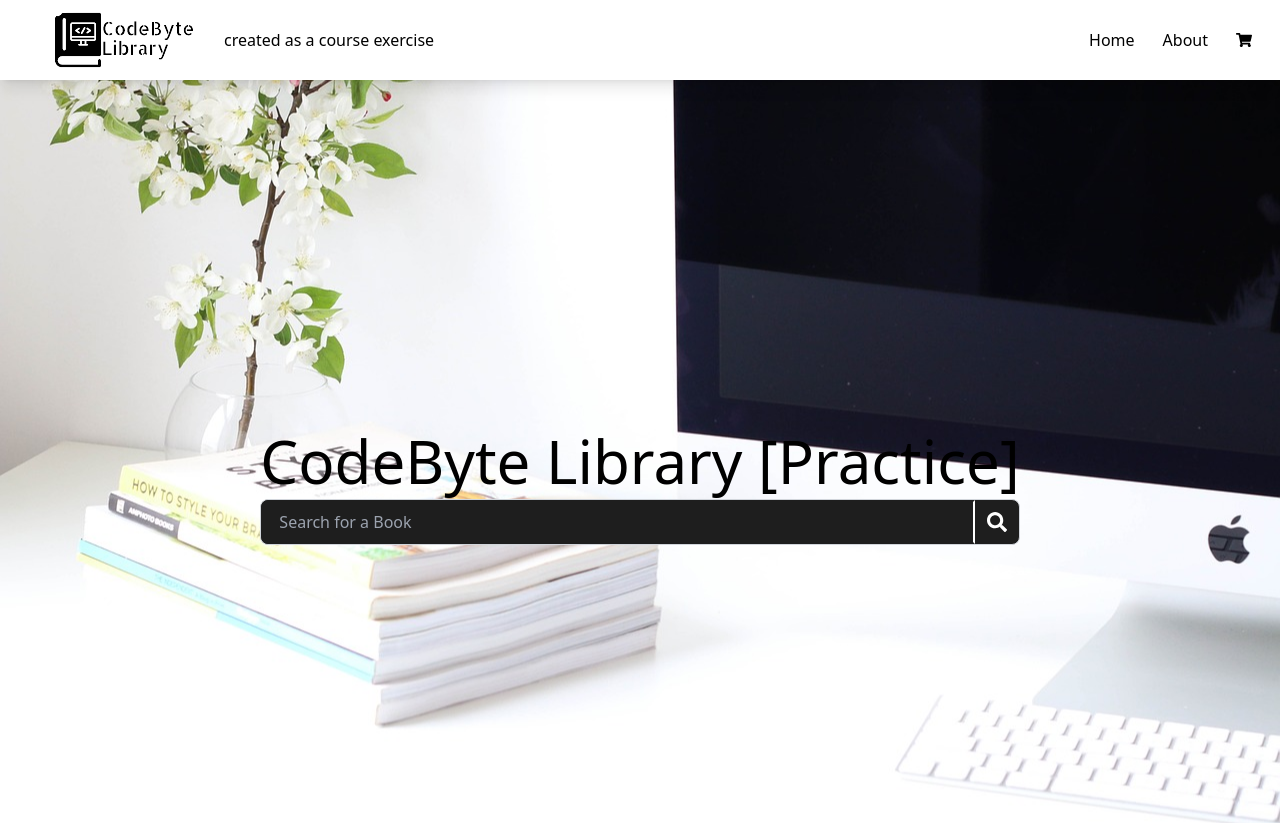
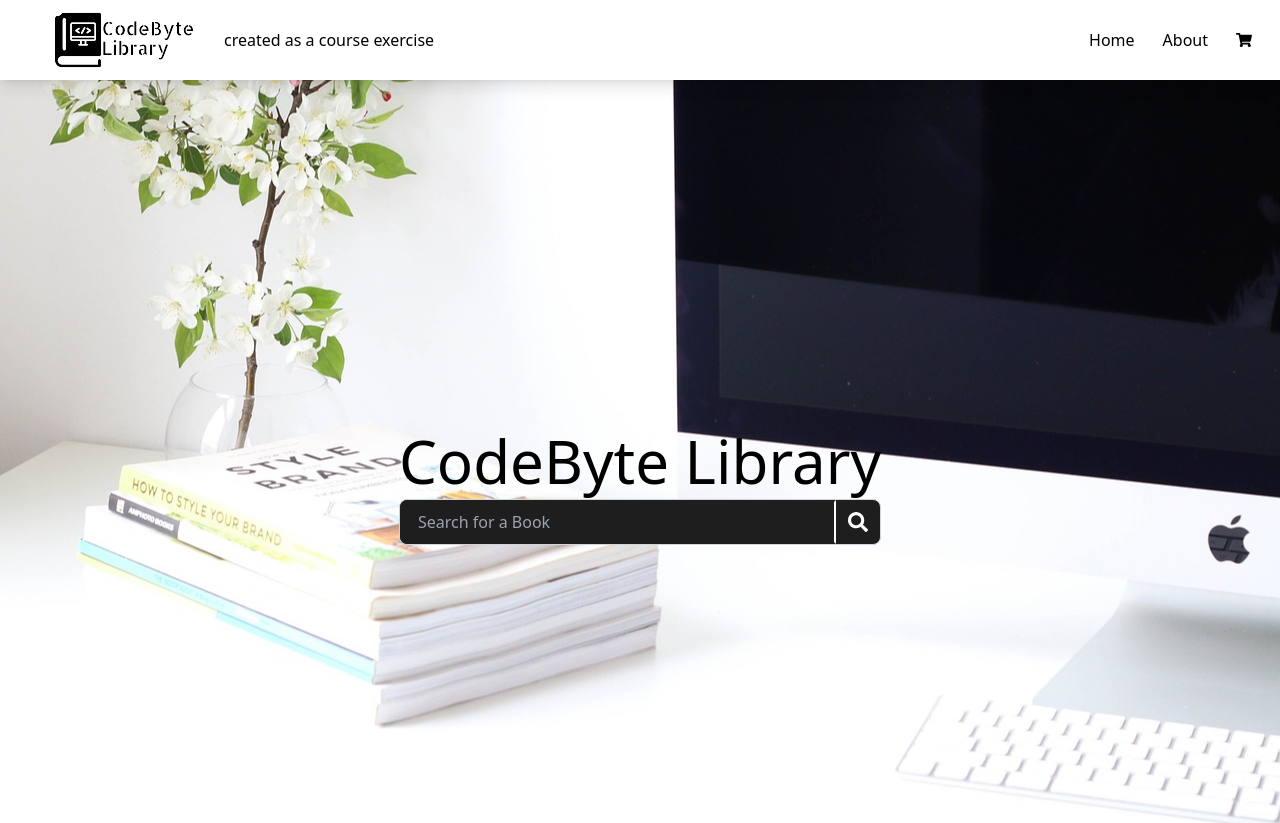
Before and after one commit to Ryuichi-Yamafuji-Lun/CodeByteLibrary, a React (Create React App) app in the folder cbl-client/: page / in a window 1280 px wide. Shown: the top 823 px of the page. Built offline with nearby package versions, Linux system fonts and the light colour scheme.

Commit message:
Update MainPage.jsx

```diff
--- a/cbl-client/src/pages/MainPage.jsx
+++ b/cbl-client/src/pages/MainPage.jsx
@@ -59,7 +59,7 @@ const MainPage = () => {
       <div style={WelcomeStyle} className="bg-cover bg-center h-full relative">
         <div className="h-full absolute inset-0 flex items-center justify-center">
           <div className="p-4 text-center">
-            <p className="text-6xl pt-4 text-black">CodeByte Library [Practice]</p>
+            <p className="text-6xl pt-4 text-black">CodeByte Library</p>
             <div className="mt-2 flex items-center border bg-background-main border-gray-300 rounded-lg">
               <input
                 type="text"
```
